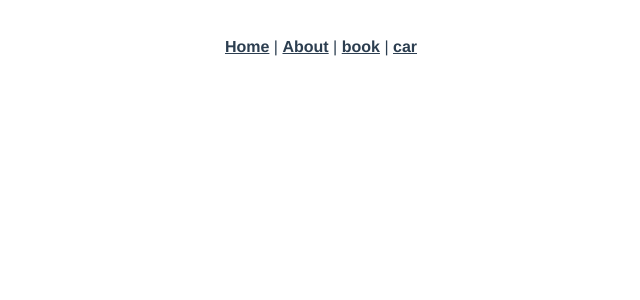
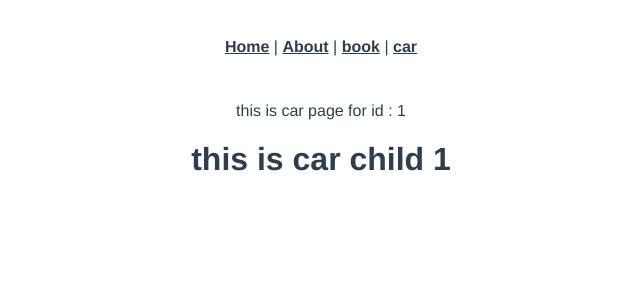
Before and after one commit to kfcfk1985/vue, a Vue app: page /car/1/child1 in a window 1280 px wide. Shown: the top 300 px of the page, without its empty margins (319-959 px from the left). Built offline with nearby package versions, Linux system fonts and the light colour scheme.

Commit message:
2.G 路由嵌套

```diff
--- a/src/views/Car.vue
+++ b/src/views/Car.vue
@@ -1,6 +1,10 @@
 <template>
  <div>
-      this is car page for id : {{id}}
+      <p>this is car page for id : {{id}}</p>
+
+      <!-- 2.G 路由嵌套 -->
+      <router-view></router-view>
+
  </div>
 </template>
 
--- /dev/null
+++ b/src/views/CarChild1.vue
@@ -0,0 +1,13 @@
+<template>
+    <h1>this is car child 1</h1>
+</template>
+
+<script>
+export default {
+
+}
+</script>
+
+<style>
+
+</style>
```
Also changed, not shown: src/router/index.js (+18 -10 lines).
